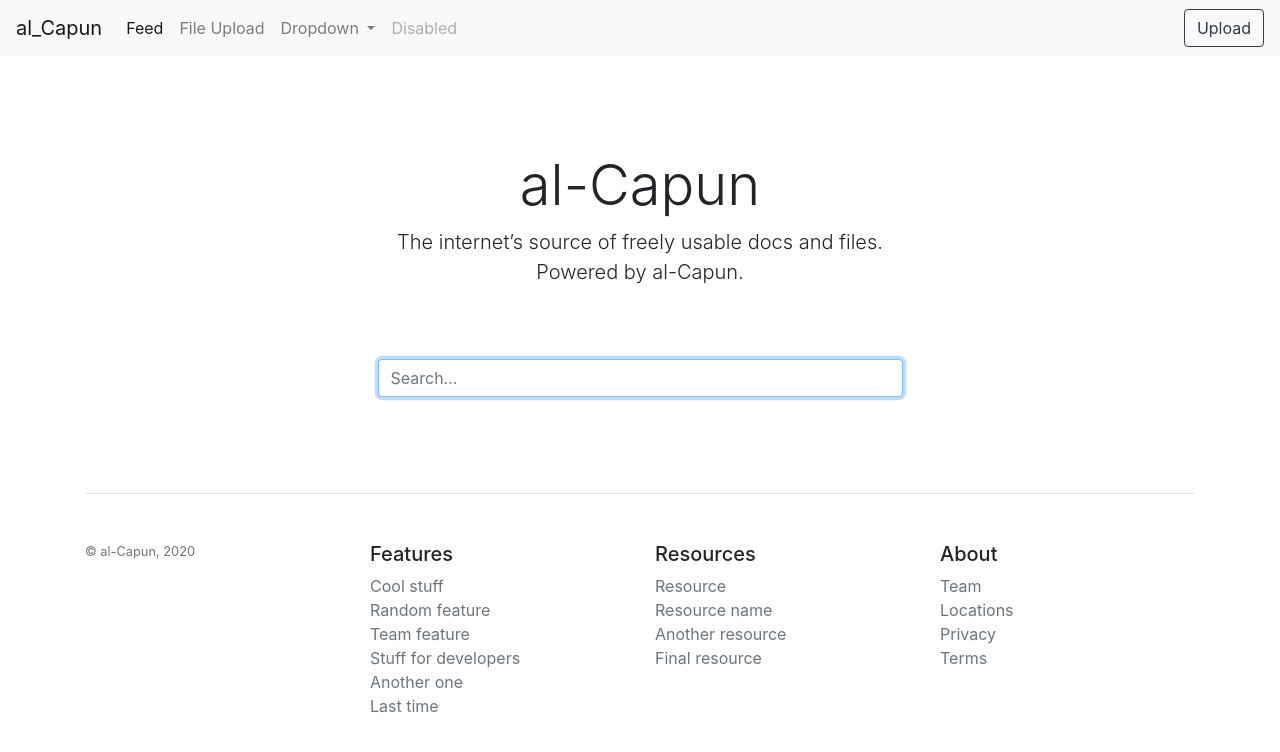
After one commit to al-Capun/PROG2, a Flask app: template Code/templates/feed.html in a window 1280 px wide. The commit adds this page. Shown: the top 752 px of the page. Run offline with Flask 2, Linux system fonts and the light colour scheme; the template is opened without the code that fills it, so the values that code supplies are empty; some libraries are stand-ins or nearby versions.

Commit message:
python routes für  feed & upload eingebunden, html upload seite test datei erstellt, json test file erstellt, flask in html integriert.

```diff
--- a/Code/main.py
+++ b/Code/main.py
@@ -1,20 +1,51 @@
 from flask import Flask
+from flask import render_template
 from flask import request
-from flask import render_template
+from flask import redirect
+from flask import url_for
+
+import json
+
+app = Flask("WebApp")
 
 
-"""
-
-app = Flask("Demo")
+def load_feed(path):
+    with open(path, "r", encoding="utf-8") as file:
+        result = json.load(file)
+        return result
 
 
-@app.route("/hello/", methods=['GET', 'POST'])
-def hallo():
-    if request.method == 'POST':
-        ziel_person = request.form['vorname']
-        rueckgabe_string = "Hello " + ziel_person + "!"
-        return rueckgabe_string
+def save_files(path, data):
+    with open(path, "w", encoding="utf-8") as file:
+        json.dump(data, file)
 
-    return render_template("index.html")
 
-"""
+# Feed laden
+@app.route('/')
+@app.route('/feed/')
+def feed():
+    files = load_feed('./static/uploaded-files.json')
+    return render_template("feed.html", files=files)
+
+
+@app.route('/file_upload/', methods=["GET", "POST"])
+def file_upload():
+    files = load_feed('./static/uploaded-files.json')
+    if request.method == "POST":
+        name = request.form.get("name")
+        beschreibung = request.form.get("beschreibung")
+        new_file = {}
+        new_file["name"] = name
+        new_file["beschreibung"] = beschreibung
+        new_file["pfad"] = ""
+
+        files.append(new_file)
+        save_files('./static/uploaded-files.json', files)
+
+        return redirect(url_for("feed"))
+
+    return render_template("file_upload.html")
+
+
+if __name__ == "__main__":
+    app.run(debug=True, port=5000)
--- /dev/null
+++ b/Code/static/uploaded-files.json
@@ -0,0 +1 @@
+[{"name": "Test File", "beschreibung": "Lorem ipsum", "pfad": "/static/test.png"}, {"name": "test", "beschreibung": "test", "pfad": ""}, {"name": "asdf", "beschreibung": "adsfasfd", "pfad": ""}, {"name": "adsfasdf", "beschreibung": "asdfasdfsadf", "pfad": ""}, {"name": "Test File", "beschreibung": "Hallo ich bin ein File.", "pfad": ""}, {"name": "asdf", "beschreibung": "asdf", "pfad": ""}, {"name": "asgebhehr", "beschreibung": "sdfbaebaen", "pfad": ""}]
--- /dev/null
+++ b/Code/templates/feed.html
@@ -0,0 +1,150 @@
+<!doctype html>
+<html lang="en">
+  <head>
+    <!-- Required meta tags -->
+    <meta charset="utf-8">
+    <meta name="viewport" content="width=device-width, initial-scale=1, shrink-to-fit=no">
+
+    <!-- Bootstrap CSS -->
+    <link rel="stylesheet" href="https://stackpath.bootstrapcdn.com/bootstrap/4.4.1/css/bootstrap.min.css" integrity="sha384-Vkoo8x4CGsO3+Hhxv8T/Q5PaXtkKtu6ug5TOeNV6gBiFeWPGFN9MuhOf23Q9Ifjh" crossorigin="anonymous">
+    <!-- CSS -->
+     <link rel="stylesheet" type="text/css" href="main.css">
+
+    <title>WebApp Prog2</title>
+  </head>
+  <body>
+
+    <!-- Navbar -->
+    <nav class="navbar navbar-expand-lg navbar-light bg-light">
+
+      <a class="navbar-brand" href="#">al_Capun</a>
+      <button class="navbar-toggler" type="button" data-toggle="collapse" data-target="#navbarSupportedContent" aria-controls="navbarSupportedContent" aria-expanded="false" aria-label="Toggle navigation">
+        <span class="navbar-toggler-icon"></span>
+      </button>
+
+      <div class="collapse navbar-collapse" id="navbarSupportedContent">
+        <ul class="navbar-nav mr-auto">
+          <li class="nav-item active">
+            <a class="nav-link" href="{{ url_for('feed')}}">Feed <span class="sr-only">(current)</span></a>
+          </li>
+          <li class="nav-item">
+            <a class="nav-link" href="{{ url_for('file_upload')}}">File Upload</a>
+          </li>
+          <li class="nav-item dropdown">
+            <a class="nav-link dropdown-toggle" href="#" id="navbarDropdown" role="button" data-toggle="dropdown" aria-haspopup="true" aria-expanded="false">
+              Dropdown
+            </a>
+            <div class="dropdown-menu" aria-labelledby="navbarDropdown">
+              <a class="dropdown-item" href="#">Action</a>
+              <a class="dropdown-item" href="#">Another action</a>
+              <div class="dropdown-divider"></div>
+              <a class="dropdown-item" href="#">Something else here</a>
+            </div>
+          </li>
+          <li class="nav-item">
+            <a class="nav-link disabled" href="#" tabindex="-1" aria-disabled="true">Disabled</a>
+          </li>
+        </ul>
+        <form class="form-inline my-2 my-lg-0">
+          <button class="btn btn-outline-dark my-2 my-sm-0" type="submit">Upload</button>
+        </form>
+      </div>
+
+    </nav>
+
+    <!-- Container -->
+    <div class="container mt-5">
+
+      <!-- Info -->
+      <div class="pt-5 pb-2 mx-auto text-center">
+          <h1 class="display-4">al-Capun</h1>
+          <p class="lead">The internet’s source of freely usable docs and files. <br> Powered by al-Capun.</p>
+      </div>
+
+      <!-- Search -->
+      <div class="d-flex justify-content-center">
+        <div class="mt-5 col-8 col-md-8 col-lg-6">
+          <form class="form-signin">
+            <div class="form-label-group">
+              <input type="search" id="search" class="form-control" placeholder="Search..." required autofocus>
+            </div>
+          </form>
+        </div>  <!-- col -->
+      </div>  <!-- row -->
+
+      <!-- File Grid -->
+      <div class="row mt-5 mb-5">
+
+        {% for file in files %}
+
+        <div class="col-sm-6 col-md-4 col-lg-3 mb-3"> <!-- card 1 -->
+          <div class="card mb-4 box-shadow">
+            <div class="card-header">
+                <h4 class="my-0 font-weight-normal">Dummy File</h4>
+            </div>
+            <img src="../links/jj-ying-7JX0-bfiuxQ-unsplash_low.jpg" class="card-img-top" alt="dummy_image">
+            <div class="card-body">
+              <h5 class="card-title">{{ file['name'] }}</h5>
+              <p class="card-text">{{ file['beschreibung'] }}</p>
+              <a href="#" class="btn btn-outline-dark">Go somewhere</a>
+            </div>
+          </div>
+        </div> <!-- card 1 -->
+
+        {% endfor %}
+
+        <!-- cards from 2 to X (wird in Python nach Bedarf geladen) -->
+
+      </div> <!-- row -->
+
+      <footer class="pt-4 my-md-5 pt-md-5 border-top"> <!-- Footer -->
+        <div class="row">
+          <div class="col-12 col-md">
+            <small class="d-block mb-3 text-muted">&copy; al-Capun, 2020</small>
+          </div>
+          <div class="col-6 col-md">
+            <h5>Features</h5>
+            <ul class="list-unstyled text-small">
+              <li><a class="text-muted" href="#">Cool stuff</a></li>
+              <li><a class="text-muted" href="#">Random feature</a></li>
+              <li><a class="text-muted" href="#">Team feature</a></li>
+              <li><a class="text-muted" href="#">Stuff for developers</a></li>
+              <li><a class="text-muted" href="#">Another one</a></li>
+              <li><a class="text-muted" href="#">Last time</a></li>
+            </ul>
+          </div>
+          <div class="col-6 col-md">
+            <h5>Resources</h5>
+            <ul class="list-unstyled text-small">
+              <li><a class="text-muted" href="#">Resource</a></li>
+              <li><a class="text-muted" href="#">Resource name</a></li>
+              <li><a class="text-muted" href="#">Another resource</a></li>
+              <li><a class="text-muted" href="#">Final resource</a></li>
+            </ul>
+          </div>
+          <div class="col-6 col-md">
+            <h5>About</h5>
+            <ul class="list-unstyled text-small">
+              <li><a class="text-muted" href="#">Team</a></li>
+              <li><a class="text-muted" href="#">Locations</a></li>
+              <li><a class="text-muted" href="#">Privacy</a></li>
+              <li><a class="text-muted" href="#">Terms</a></li>
+            </ul>
+          </div>
+        </div>
+      </footer>
+    </div> <!-- Footer -->
+
+    </div> <!-- container -->
+
+
+
+
+
+    <!-- Optional JavaScript -->
+    <!-- jQuery first, then Popper.js, then Bootstrap JS -->
+    <script src="https://code.jquery.com/jquery-3.4.1.slim.min.js" integrity="sha384-J6qa4849blE2+poT4WnyKhv5vZF5SrPo0iEjwBvKU7imGFAV0wwj1yYfoRSJoZ+n" crossorigin="anonymous"></script>
+    <script src="https://cdn.jsdelivr.net/npm/popper.js@1.16.0/dist/umd/popper.min.js" integrity="sha384-Q6E9RHvbIyZFJoft+2mJbHaEWldlvI9IOYy5n3zV9zzTtmI3UksdQRVvoxMfooAo" crossorigin="anonymous"></script>
+    <script src="https://stackpath.bootstrapcdn.com/bootstrap/4.4.1/js/bootstrap.min.js" integrity="sha384-wfSDF2E50Y2D1uUdj0O3uMBJnjuUD4Ih7YwaYd1iqfktj0Uod8GCExl3Og8ifwB6" crossorigin="anonymous"></script>
+  </body>
+</html>
```
Also changed, not shown: Code/static/data.json (added, +14 -0 lines), Code/templates/file_upload.html (added, +68 -0 lines), Code/templates/index_backup.html (renamed from Code/templates/index.html, +40 -0 lines), 1 other file.
